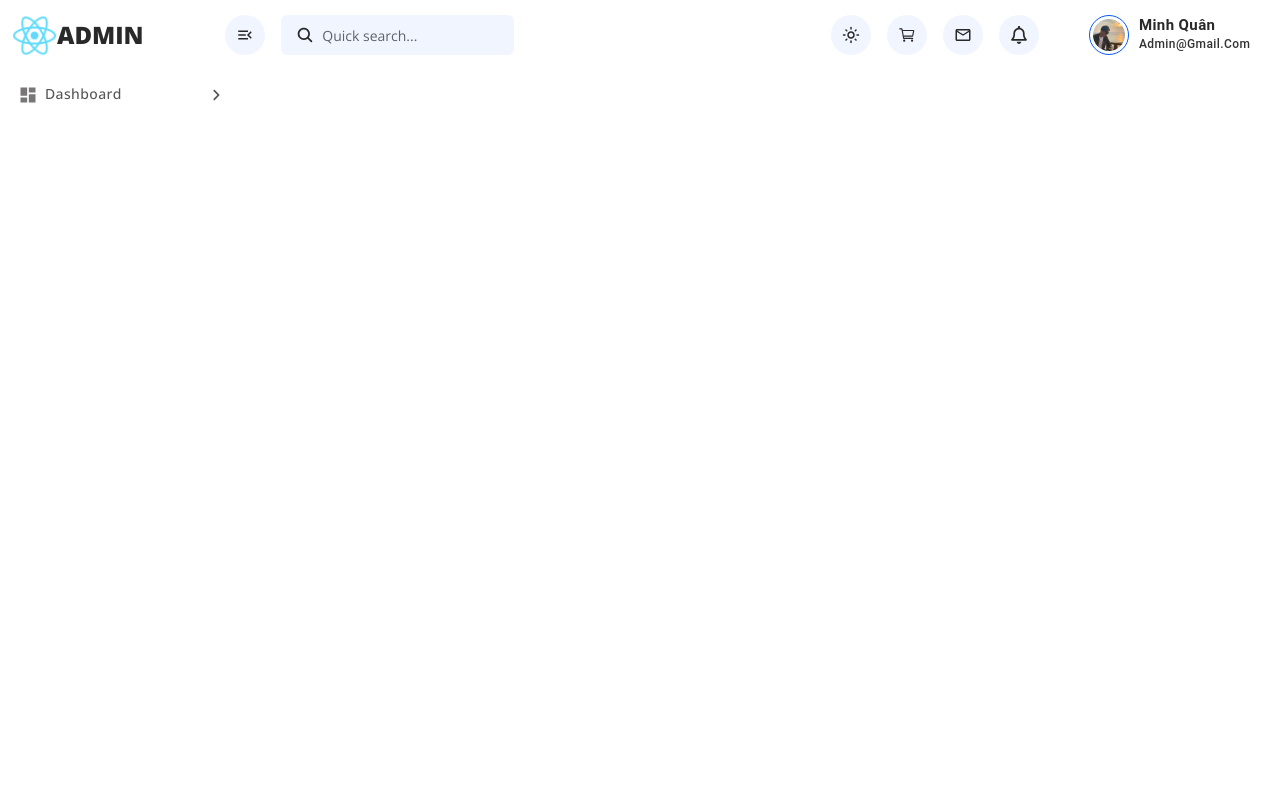
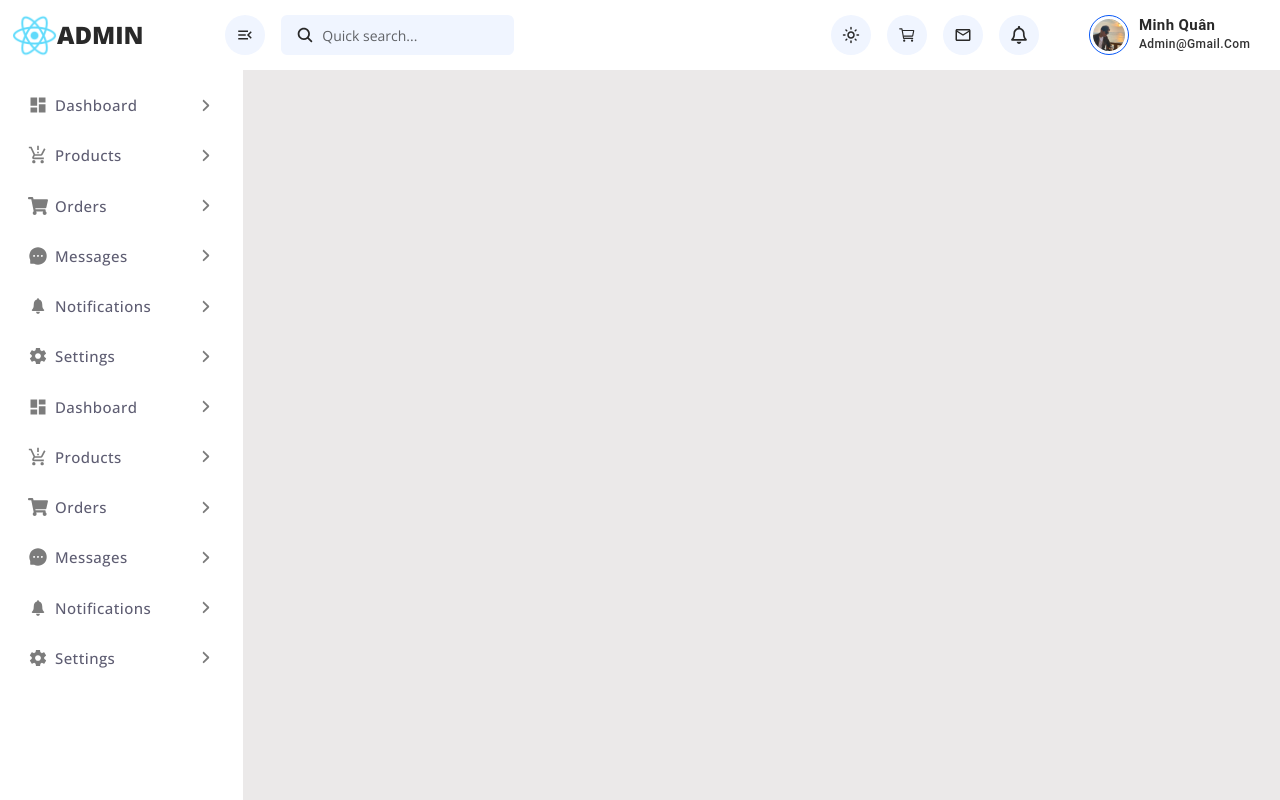
Before and after one commit to dovanminhquan0505/Dashboard-Reactjs, a React (Create React App) app: page / in a window 1280 px wide. Built offline with nearby package versions, Linux system fonts and the light colour scheme.

Commit message:
Update and style for Dashboard sidebar #2

```diff
--- a/src/App.css
+++ b/src/App.css
@@ -7,7 +7,7 @@
 
 body {
     font-family: "Open Sans", sans-serif !important;
-    background: #ebe9e9;
+    background: #ebe9e9 !important;
 }
 
 header {
@@ -46,7 +46,7 @@ header .logo {
     text-decoration: none;
 }
 
-header .logo img{
+header .logo img {
     width: 45px;
 }
 
@@ -72,7 +72,6 @@ header button.rounded-circle svg {
 header button.rounded-circle:hover svg {
     color: #0858f7 !important;
 }
-
 
 .searchBox {
     width: 400px;
@@ -166,7 +165,7 @@ header button.rounded-circle:hover svg {
 }
 
 /* Notifications Wrapper */
-#notifications-menu .MuiPaper-elevation{
+#notifications-menu .MuiPaper-elevation {
     right: 240px !important;
     width: 300px !important;
     left: 950px !important;
@@ -177,7 +176,7 @@ header button.rounded-circle:hover svg {
     padding-left: 15px;
 }
 
-.dropdownInfo h4{
+.dropdownInfo h4 {
     font-size: 13px !important;
     font-weight: 500 !important;
     white-space: break-spaces;
@@ -212,7 +211,7 @@ header button.rounded-circle:hover svg {
     font-weight: 600;
 }
 
-.dropdown__list .css-9mgopn-MuiDivider-root{
+.dropdown__list .css-9mgopn-MuiDivider-root {
     border-color: rgba(0, 0, 0, 0.5);
 }
 
@@ -241,15 +240,31 @@ header button.rounded-circle:hover svg {
 .main .sidebarWrapper .sidebar {
     width: 19%;
     height: 100vh;
+    max-height: calc(100% - 70px);
     position: fixed;
     top: 70px;
     left: 0px;
     background: #fff;
+    overflow-y: scroll;
+    overflow-x: hidden;
+    padding-bottom: 40px;
+}
+
+.main .sidebarWrapper .sidebar::-webkit-scrollbar {
+    width: 5px !important;
+}
+
+.main .sidebarWrapper .sidebar::-webkit-scrollbar-thumb {
+    background: transparent !important;
+}
+
+.main .sidebarWrapper:hover .sidebar::-webkit-scrollbar {
+    background: #a8a4a4 !important;
 }
 
 .main .sidebarWrapper .sidebar ul {
     margin-bottom: 0px;
-    padding-left: 0px !important;
+    padding: 10px 15px !important;
 }
 
 .main .sidebarWrapper .sidebar ul li {
@@ -257,15 +272,21 @@ header button.rounded-circle:hover svg {
 }
 
 .main .sidebarWrapper .sidebar ul li button {
-    color: #575555;
+    color: #5e5d72;
     text-align: left;
     justify-content: left;
-    border-radius: 0px !important;
-    padding: 12px 15px !important;
+    border-radius: 10px !important;
+    padding: 12px 10px !important;
     align-items: center;
     text-transform: capitalize !important;
     font-weight: 500 !important;
     font-family: "Open Sans", sans-serif !important;
+    font-size: 15px;
+}
+
+.main .sidebarWrapper .sidebar ul li button * {
+    color: #000;
+    opacity: 0.8;
 }
 
 .main .sidebarWrapper .sidebar ul li button .icon {
@@ -278,8 +299,6 @@ header button.rounded-circle:hover svg {
 }
 
 .main .sidebarWrapper .sidebar ul li button .icon svg {
-    color: #575555;
-    opacity: 0.8;
     font-size: 20px;
 }
 
@@ -292,3 +311,7 @@ header button.rounded-circle:hover svg {
     width: 25px;
     height: 25px;
 }
+
+.main .sidebarWrapper .sidebar ul li button:hover {
+    background: #f1f1f1 !important;
+}
--- a/src/components/Sidebar/Sidebar.jsx
+++ b/src/components/Sidebar/Sidebar.jsx
@@ -2,6 +2,12 @@ import React from 'react'
 import Button from '@mui/material/Button';
 import { MdDashboard } from "react-icons/md";
 import { FaAngleRight } from "react-icons/fa6";
+import { MdOutlineProductionQuantityLimits } from "react-icons/md";
+import { FaShoppingCart } from "react-icons/fa";
+import { AiFillMessage } from "react-icons/ai";
+import { IoIosNotifications } from "react-icons/io";
+import { IoMdSettings } from "react-icons/io";
+import { Link } from 'react-router-dom';
 
 const Sidebar = () => {
   return (
@@ -9,9 +15,98 @@ const Sidebar = () => {
         <div className='sidebar'>
             <ul>
                 <li>
+                    <Link to="/" >
+                        <Button className='w-100'>
+                            <span className='icon'> <MdDashboard /></span>
+                            Dashboard
+                            <span className='arrow'> <FaAngleRight /></span>
+                        </Button>
+                    </Link>
+                </li>
+                <li>
+                    <Link to="/" >
+                        <Button className='w-100'>
+                            <span className='icon'> <MdOutlineProductionQuantityLimits /></span>
+                            Products
+                            <span className='arrow'> <FaAngleRight /></span>
+                        </Button>
+                    </Link>
+                </li>
+                <li>
+                    <Link to="/" >
+                        <Button className='w-100'>
+                            <span className='icon'> <FaShoppingCart /></span>
+                            Orders
+                            <span className='arrow'> <FaAngleRight /></span>
+                        </Button>
+                    </Link>
+                </li>
+                <li>
+                    <Link to="/" >
+                        <Button className='w-100'>
+                            <span className='icon'> <AiFillMessage /></span>
+                            Messages
+                            <span className='arrow'> <FaAngleRight /></span>
+                        </Button>
+                    </Link>
+                </li>
+                <li>
+                    <Link to="/" >
+                        <Button className='w-100'>
+                            <span className='icon'> <IoIosNotifications /></span>
+                            Notifications
+                            <span className='arrow'> <FaAngleRight /></span>
+                        </Button>
+                    </Link>
+                </li>
+                <li>
+                    <Link to="/" >
+                        <Button className='w-100'>
+                            <span className='icon'> <IoMdSettings /></span>
+                            Settings
+                            <span className='arrow'> <FaAngleRight /></span>
+                        </Button>
+                    </Link>
+                </li>
+                <li>
                     <Button className='w-100'>
                         <span className='icon'> <MdDashboard /></span>
                         Dashboard
+                        <span className='arrow'> <FaAngleRight /></span>
+                    </Button>
+                </li>
+                <li>
+                    <Button className='w-100'>
+                        <span className='icon'> <MdOutlineProductionQuantityLimits /></span>
+                        Products
+                        <span className='arrow'> <FaAngleRight /></span>
+                    </Button>
+                </li>
+                <li>
+                    <Button className='w-100'>
+                        <span className='icon'> <FaShoppingCart /></span>
+                        Orders
+                        <span className='arrow'> <FaAngleRight /></span>
+                    </Button>
+                </li>
+                <li>
+                    <Button className='w-100'>
+                        <span className='icon'> <AiFillMessage /></span>
+                        Messages
+                        <span className='arrow'> <FaAngleRight /></span>
+                    </Button>
+                </li>
+                <li>
+                    <Button className='w-100'>
+                        <span className='icon'> <IoIosNotifications /></span>
+                        Notifications
+                        <span className='arrow'> <FaAngleRight /></span>
+                    </Button>
+                </li>
+                <li>
+                    <Button className='w-100'>
+                        <span className='icon'> <IoMdSettings /></span>
+                        Settings
                         <span className='arrow'> <FaAngleRight /></span>
                     </Button>
                 </li>
```
